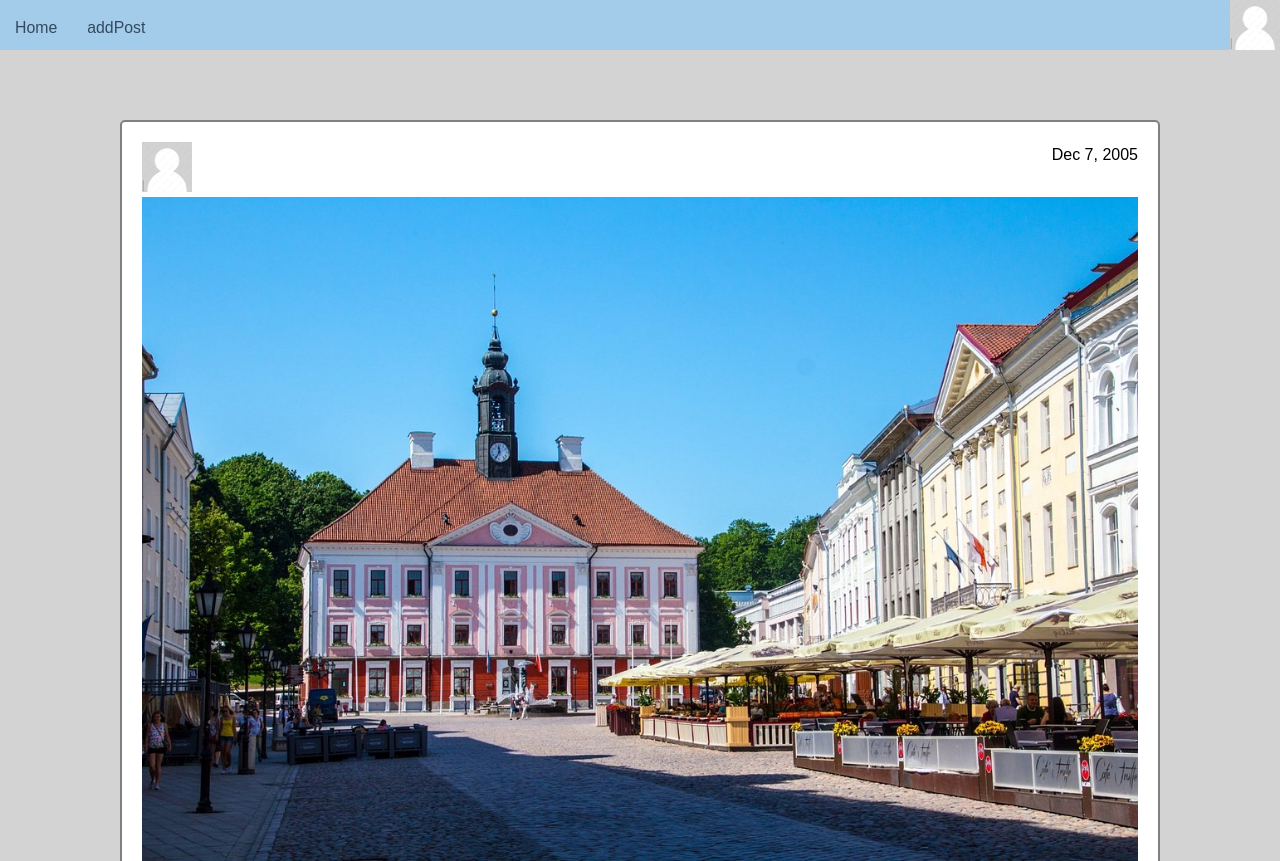
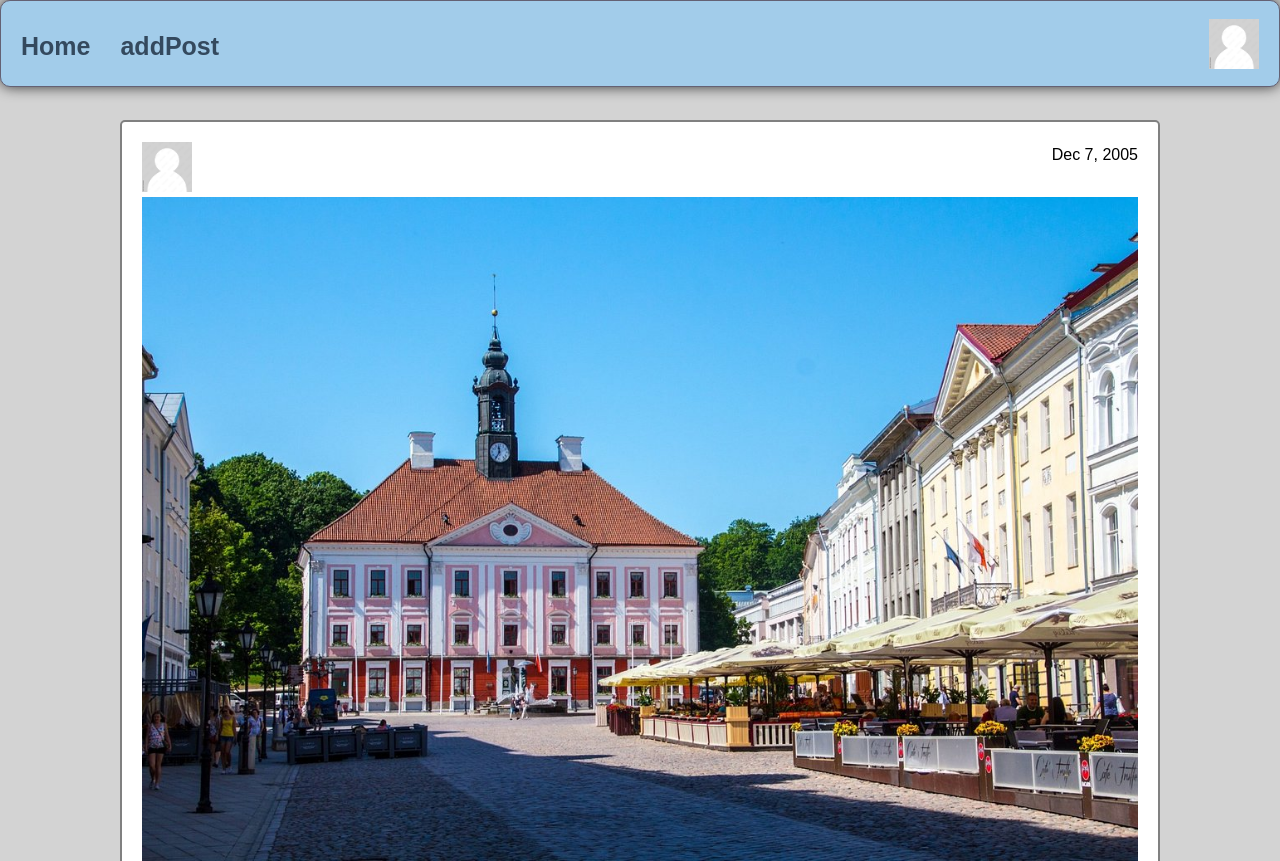
Before and after one commit to liinahoogand/WAD-HW1, a plain HTML site: page index.html in a window 1280 px wide. Shown: the top 861 px of the page. Drawn offline with Linux system fonts and the light colour scheme; files whose address does not match are found by name.

Commit message:
Add files via upload

```diff
--- a/style.css
+++ b/style.css
@@ -8,6 +8,7 @@
     line-height: 1.6;
     margin: 0;
     background-color: lightgray;
+    width: 100%;
      }
 
 .row {
@@ -48,7 +49,7 @@ a {
     }
 
 .logo {
-    margin: 0;
+    margin-right: 20px;
     font-size: 1.1em;
       }
 
@@ -63,6 +64,12 @@ section {
     position: fixed;
     top: 0;
     background-color: #a2ccea;
+    padding-top: 10px;
+    padding-bottom: 10px;
+    width: 100%;
+    border-radius: 10px;
+    border: 1px solid #646174;
+    box-shadow: 0px 0px 14px 0px rgba(0, 0, 0, 0.75);
 
 }
 
@@ -71,11 +78,13 @@ section {
      }
 
 .nav a {
-    padding: 10px 15px;
+    margin-left: 10px;
+    padding: 10px;
     text-align: center;
     display: block;
     color: #34495e;
-    font-size: .99em;
+    font-size: 25px;
+    font-weight: 600;
        }
 
 .nav a:hover {
@@ -110,11 +119,6 @@ section {
     }
 }
 
-.header {
-    position: fixed;
-    width: 100%;
-}
-
 .footer {
     background-color: #a2ccea;
     text-align: center;
```
